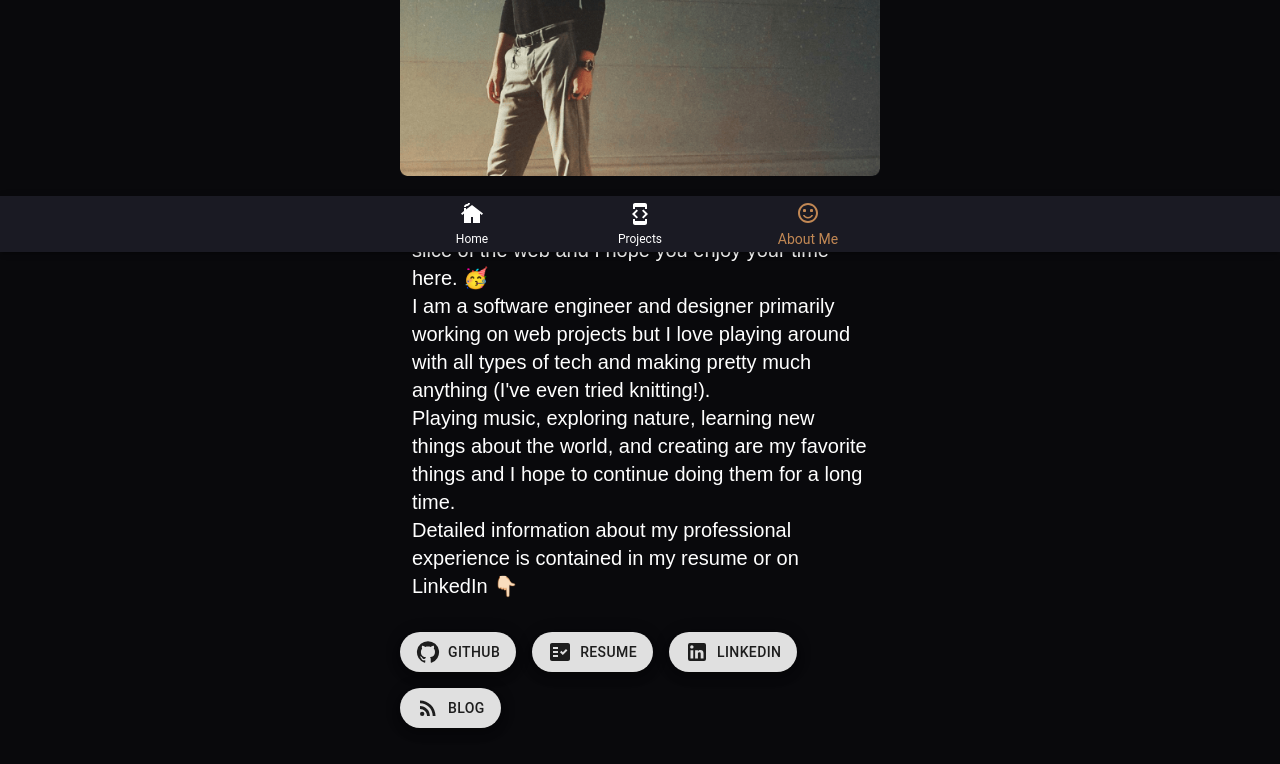
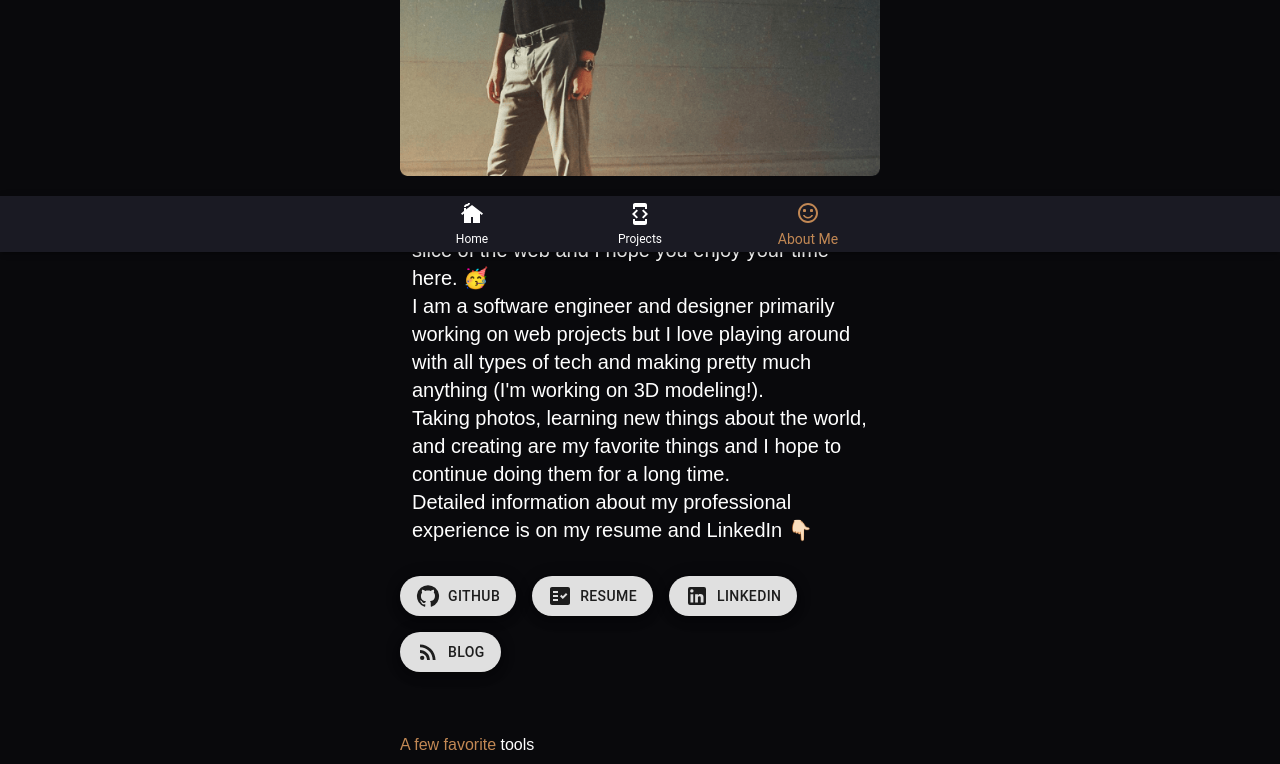
Before and after one commit to AdamDavisDeveloper/adams-portfolio, a React (Vite) app: page /about in a window 1280 px wide. Shown: the part 548-1312 px from the top of the page. Built offline with nearby package versions, Linux system fonts and the light colour scheme; a web font is replaced by a local one.

Commit message:
Edit about me + resume path

```diff
--- a/src/Views/AboutMe/AboutMe.tsx
+++ b/src/Views/AboutMe/AboutMe.tsx
@@ -14,7 +14,7 @@ import FactCheckIcon from '@mui/icons-material/FactCheck';
 // Images (these ts-ignores are the death of me)
 //@ts-ignore
 import AboutMeImg from '/src/img/about-me.png'; //@ts-ignore
-import Resume from '/src/img/AdamDavisResume-2022.pdf';
+import Resume from '/src/img/resume.pdf';
 
 //Styles
 import './AboutMe.scss';
@@ -37,9 +37,9 @@ export default function AboutMe() {
             <div id="TextBody">
                 <p>
                     🙌🏼 I'm Adam Davis. Thank you for visiting my little slice of the web and I hope you enjoy your time here. 🥳 <br />
-                    I am a software engineer and designer primarily working on web projects but I love playing around with all types of tech and making pretty much anything (I've even tried knitting!). <br />
-                    Playing music, exploring nature, learning new things about the world, and creating are my favorite things and I hope to continue doing them for a long time. <br />
-                    Detailed information about my professional experience is contained in my resume or on LinkedIn 👇🏻
+                    I am a software engineer and designer primarily working on web projects but I love playing around with all types of tech and making pretty much anything (I'm working on 3D modeling!). <br />
+                    Taking photos, learning new things about the world, and creating are my favorite things and I hope to continue doing them for a long time. <br />
+                    Detailed information about my professional experience is on my resume and LinkedIn 👇🏻
                 </p>
             </div>
 
```
